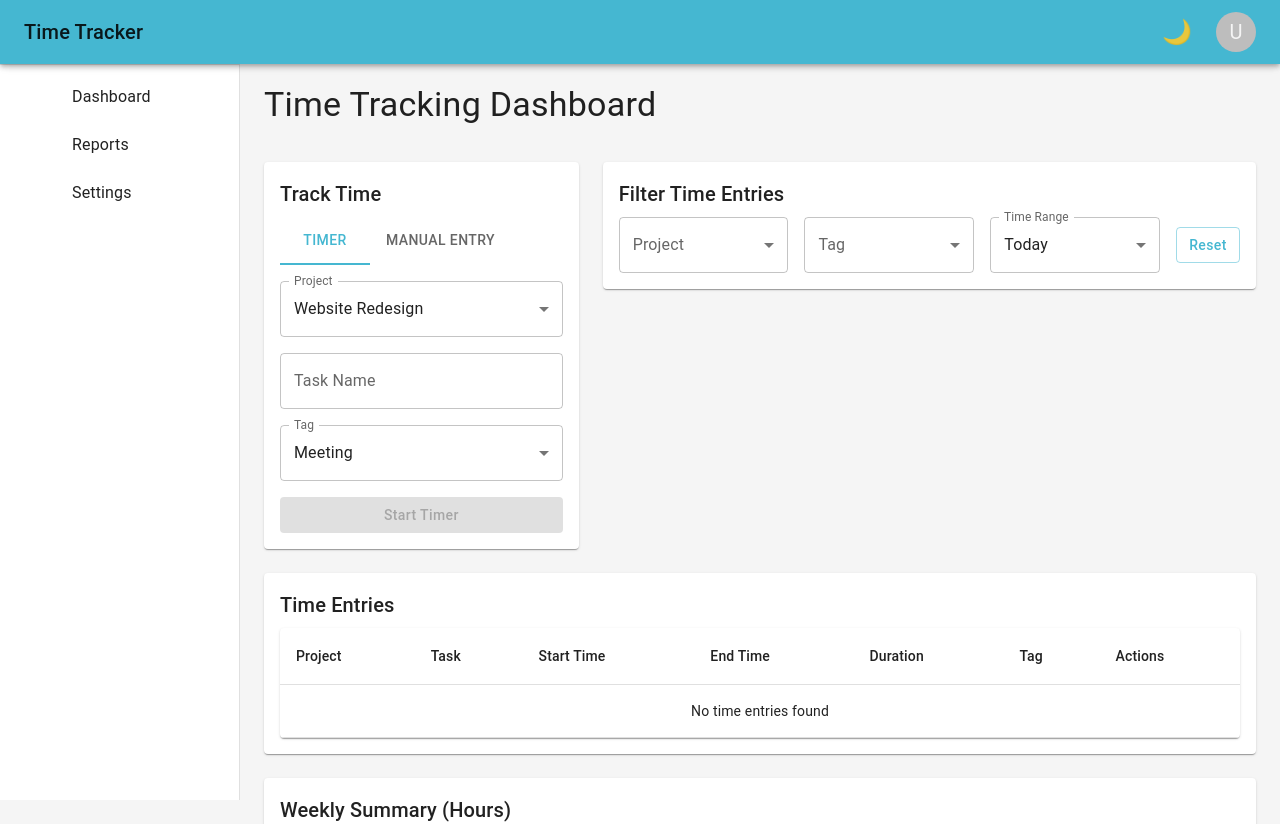
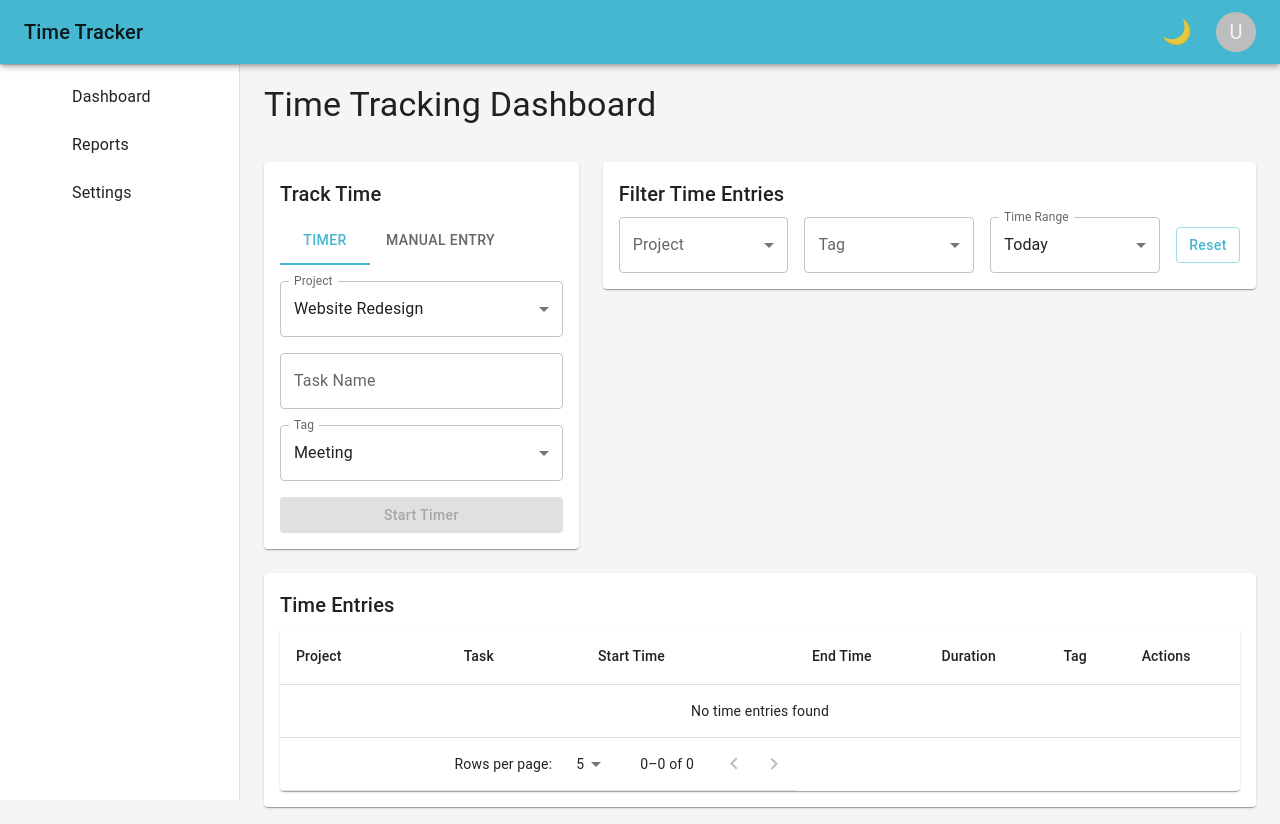
Before and after one commit to GASPing4ER/time-tracking-dashboard, a React (Vite) app: page / in a window 1280 px wide. Shown: the top 824 px of the page. Built offline with nearby package versions, Linux system fonts and the light colour scheme; some icons are missing.

Commit message:
small fixes

```diff
--- a/src/components/FilterPanel.tsx
+++ b/src/components/FilterPanel.tsx
@@ -21,7 +21,7 @@ const FilterPanel: React.FC = () => {
         Filter Time Entries
       </Typography>
 
-      <Stack direction={{ xs: "column", sm: "row" }} spacing={2}>
+      <Stack direction={{ xs: "column", md: "row" }} spacing={2}>
         <FormControl fullWidth>
           <InputLabel id="filter-project">Project</InputLabel>
           <Select
--- a/src/components/Layout.tsx
+++ b/src/components/Layout.tsx
@@ -10,7 +10,12 @@ interface LayoutProps {
 
 const Layout: React.FC<LayoutProps> = ({ children }) => {
   return (
-    <Box sx={{ display: "flex" }}>
+    <Box
+      sx={{
+        display: "flex",
+        width: "100vw",
+      }}
+    >
       <AppBar />
       <Drawer />
       <Box
@@ -21,6 +26,7 @@ const Layout: React.FC<LayoutProps> = ({ children }) => {
           width: { sm: `calc(100% - 240px)` },
           mt: "60px",
           ml: { sm: "240px" },
+          overflow: "auto",
         }}
       >
         {children}
--- a/src/components/TimeLogTable.tsx
+++ b/src/components/TimeLogTable.tsx
@@ -12,12 +12,17 @@ import {
   IconButton,
   Chip,
   Box,
+  TableFooter,
+  TablePagination,
 } from "@mui/material";
 import DeleteIcon from "@mui/icons-material/Delete";
 import useTimeTrackingStore from "../store/timeTrackingStore";
 import { format, parseISO, differenceInSeconds } from "date-fns";
 
 const TimeLogTable: React.FC = () => {
+  const [page, setPage] = React.useState(0);
+  const [rowsPerPage, setRowsPerPage] = React.useState(5);
+
   const { timeEntries, projects, filters, deleteTimeEntry } =
     useTimeTrackingStore();
 
@@ -55,6 +60,25 @@ const TimeLogTable: React.FC = () => {
     return true;
   });
 
+  // const emptyRows =
+  //   page > 0
+  //     ? Math.max(0, (1 + page) * rowsPerPage - filteredEntries.length)
+  //     : 0;
+
+  const handleChangePage = (
+    _event: React.MouseEvent<HTMLButtonElement> | null,
+    newPage: number
+  ) => {
+    setPage(newPage);
+  };
+
+  const handleChangeRowsPerPage = (
+    event: React.ChangeEvent<HTMLInputElement | HTMLTextAreaElement>
+  ) => {
+    setRowsPerPage(parseInt(event.target.value, 10));
+    setPage(0);
+  };
+
   const getProjectById = (id: number) => {
     return projects.find((project) => project.id === id);
   };
@@ -87,14 +111,16 @@ const TimeLogTable: React.FC = () => {
             </TableRow>
           </TableHead>
           <TableBody>
-            {filteredEntries.length === 0 ? (
+            {filteredEntries.length === 0 || rowsPerPage === 0 ? (
               <TableRow>
                 <TableCell colSpan={7} align="center">
                   No time entries found
                 </TableCell>
               </TableRow>
             ) : (
-              filteredEntries.map((entry) => {
+              filteredEntries
+                .slice(page * rowsPerPage, page * rowsPerPage + rowsPerPage)
+                .map((entry) => {
                   const project = getProjectById(entry.projectId);
                   return (
                     <TableRow key={entry.id}>
@@ -127,6 +153,24 @@ const TimeLogTable: React.FC = () => {
                 })
             )}
           </TableBody>
+          <TableFooter>
+            <TableRow>
+              <TablePagination
+                rowsPerPageOptions={[5, 10, 25, { label: "All", value: -1 }]}
+                colSpan={3}
+                count={filteredEntries.length}
+                rowsPerPage={rowsPerPage}
+                page={page}
+                slotProps={{
+                  select: {
+                    "aria-label": "rows per page",
+                  },
+                }}
+                onPageChange={handleChangePage}
+                onRowsPerPageChange={handleChangeRowsPerPage}
+              />
+            </TableRow>
+          </TableFooter>
         </Table>
       </TableContainer>
     </Box>
--- a/src/pages/Dashboard.tsx
+++ b/src/pages/Dashboard.tsx
@@ -15,20 +15,20 @@ const Dashboard: React.FC = () => {
         </Typography>
       </Grid>
 
-      <Grid size={{ xs: 12, md: 4 }}>
+      <Grid size={{ xs: 12, lg: 4 }}>
         <Paper sx={{ p: 2 }}>
           <TimeTracker />
         </Paper>
       </Grid>
 
-      <Grid size={{ xs: 12, md: 8 }}>
+      <Grid size={{ xs: 12, lg: 8 }}>
         <Paper sx={{ p: 2 }}>
           <FilterPanel />
         </Paper>
       </Grid>
 
       <Grid size={{ xs: 12 }}>
-        <Paper sx={{ p: 2 }}>
+        <Paper sx={{ p: 2, overflowX: "auto" }}>
           <TimeLogTable />
         </Paper>
       </Grid>
```
Lines whose indentation alone changed are shown as unchanged.
